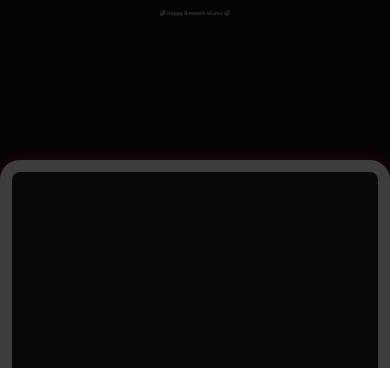
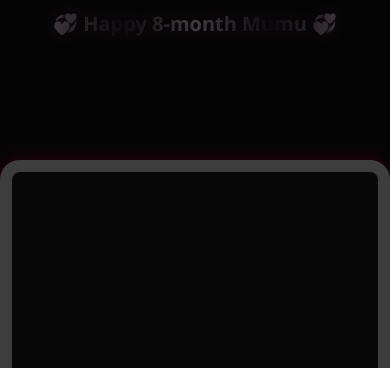
Before and after one commit to theo081/8_Anni, a plain HTML site: page index.html in a window 390 px wide. Shown: the top 368 px of the page. Drawn offline with Linux system fonts and the light colour scheme.

Commit message:
Update index.html

```diff
--- a/index.html
+++ b/index.html
@@ -103,13 +103,12 @@
 
 @media (max-width: 480px) {
   #shine {
-    font-size: 5px; /* smaller on phones */
+    font-size: 20px; /* smaller on phones */
   }
 
   #hedlinecontainer {
     top: 10px; /* reduce top spacing on small screens */
     padding: 0 10px; /* add some side padding */
-    width: 400px;
   }
 }
 
```
